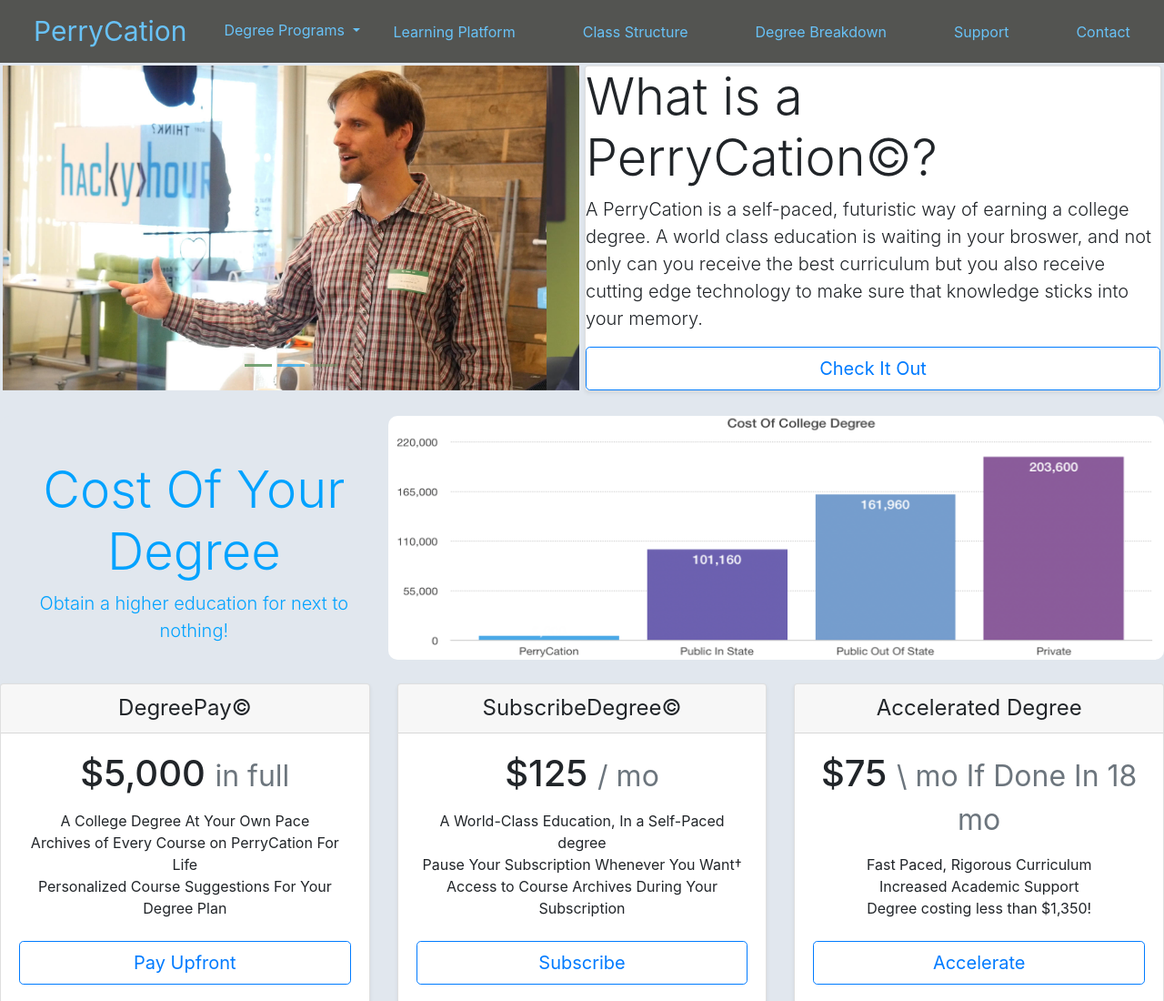
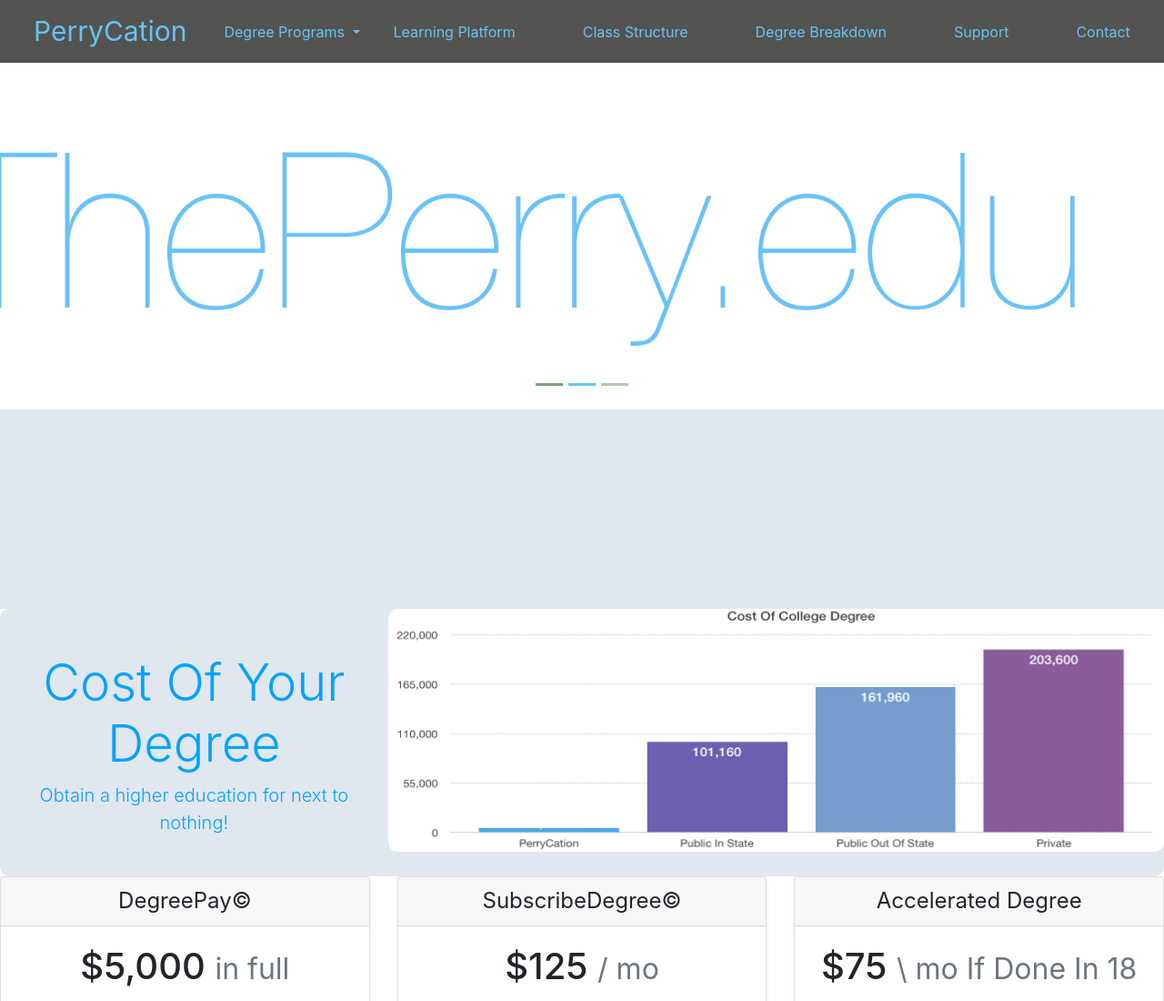
Before and after one commit to astoicnick/PerryCationStaticStorefront, a plain HTML site: page index.html in a window 1280 px wide. Shown: the top 1100 px of the page at 91% size. Drawn offline with nearby package versions, Linux system fonts and the light colour scheme.

Commit message:
updated carousel images

```diff
--- a/index.html
+++ b/index.html
@@ -43,17 +43,16 @@
         </div>
     </nav>
     <div class="row">
-        <div class="col">
-                    <div id="carousel" class="carousel slide" data-ride="carousel" interval=80>
+                    <div id="carousel" class="carousel slide" data-ride="carousel" interval=200>
                     <div class="carousel-inner">
                         <div class="carousel-item active">
-                        <img class="d-block w-100" src="assets/man.png" alt="Learn Functional Programming Skills">
+                        <img class="d-block w-100" src="assets/BootstrapCarousel.png" alt="Learn Functional Programming Skills">
                         </div>
                         <div class="carousel-item">
-                            <img class="d-block w-100" src="assets/kid.png" alt="Become A Data Mastermind">
+                            <img class="d-block w-100" src="assets/bootstrapcarousel2.png" alt="Become A Data Mastermind">
                         </div>
                         <div class="carousel-item">
-                            <img class="d-block w-100" src="assets/girl.png" alt="Succeed Beyond Your Peers!">
+                            <img class="d-block w-100" src="assets/bootstrapcarousel3.png" alt="Succeed Beyond Your Peers!">
                         </div>
                         <ol class="carousel-indicators">
                                 <li data-target="#carouselExampleIndicators" data-slide-to="0" class="active"></li>
@@ -63,9 +62,8 @@
                     </div>
                     </div>
         </div>
-        <div class="col">
+        <!-- <div class="col">
             <div class="card mb-4 shadow-sm">
-                <!-- <div class="card-body"> -->
                 <div class="jumbotron-heading">
                 <h1 class="display-4">What is a PerryCation©?</h1>
                 <p class="lead">A PerryCation is a self-paced, futuristic way of earning a college degree.
@@ -77,7 +75,7 @@
 
             </div>
         </div>
-    </div>
+        </div> -->
     </div>
     <div class="row pricingrow">
         <div class="col-4">
--- a/style.css
+++ b/style.css
@@ -12,7 +12,11 @@ button{
     padding: 0px;
     height: 100%;
     padding-left: 4px;
-    margin-top: 17px;
+    margin-top: 19px;
+}
+#carousel {
+    margin-bottom: 100px;
+    height: 500px;
 }
 /* .card-body{
     padding: 0px;
@@ -24,7 +28,8 @@ button{
     margin: 0 auto;
 }
 .col{
-    margin: 0 auto;
+    margin-left: 0 auto;
+    margin-right: 0 auto;
     padding: 3px;
 }
 .dropdown-menu{
@@ -98,7 +103,6 @@ padding: 0;
 }
 .carousel {
     margin: 0;
-    height: 80%;
     width: 100%;
 }
 .carousel-indicators li {
```
Also changed, not shown: assets/BootstrapCarousel.png (added), assets/bootstrapcarousel2.png (added), assets/bootstrapcarousel3.png (added).
